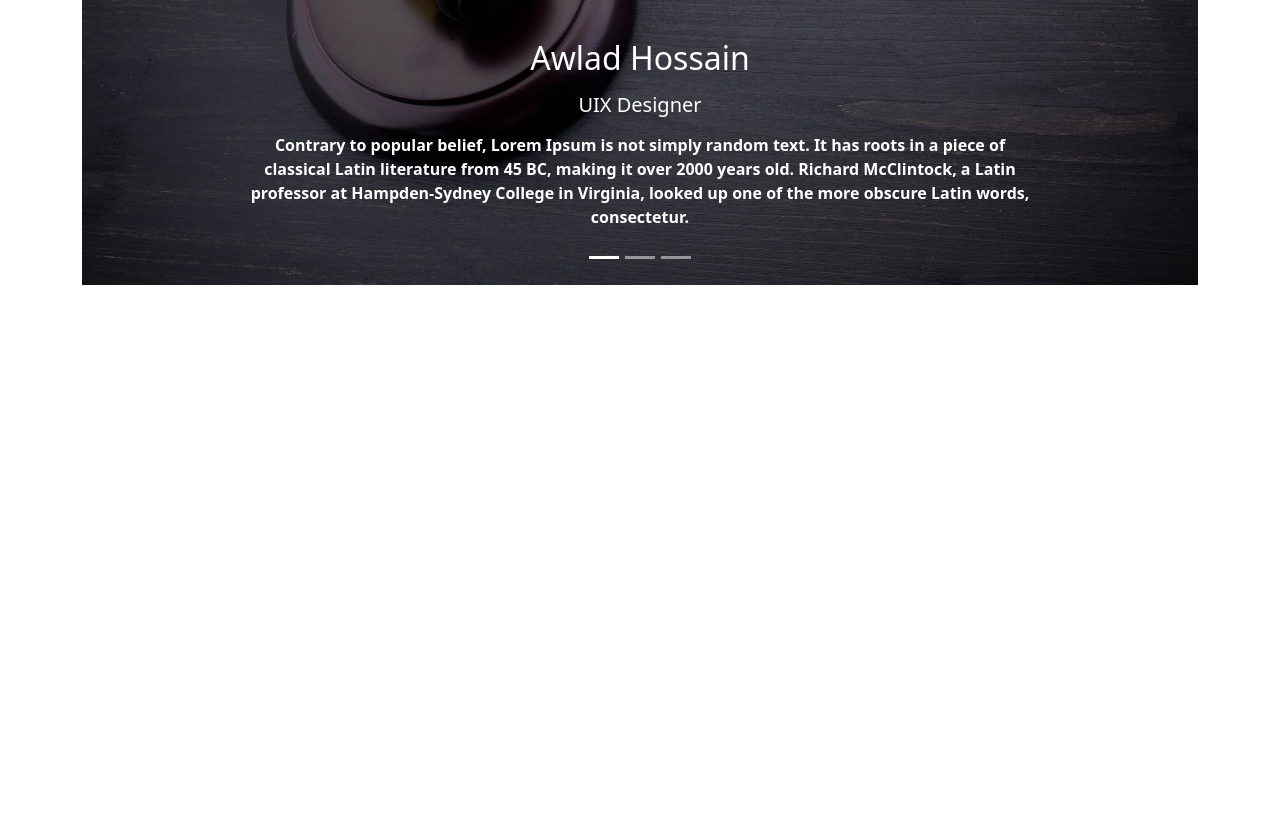
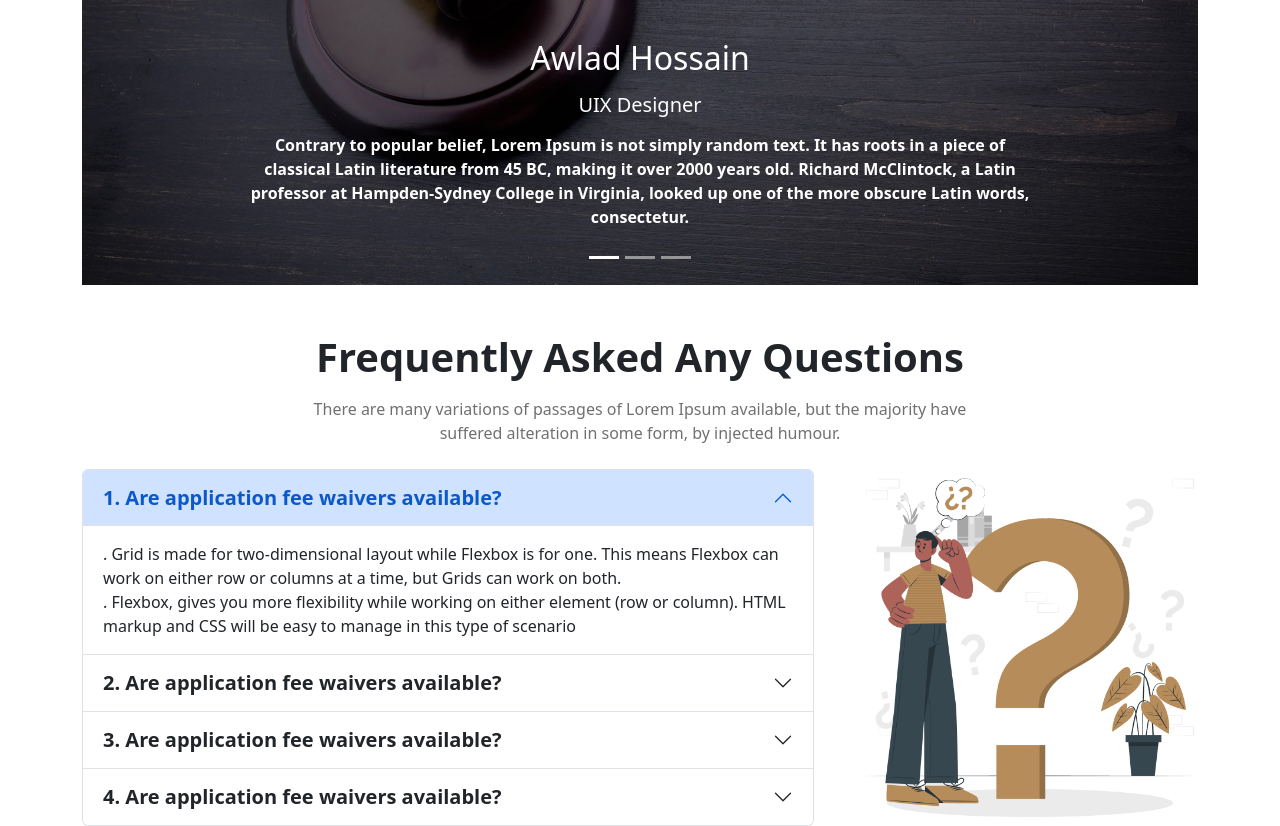
Before and after one commit to mehedihasanjibon/legal-solutions, a plain HTML site: page index.html in a window 1280 px wide. Shown: the part 2442-3268 px from the top of the page. Before the commit the page ends 2727 px from the top, so only its background shows below. Drawn offline with Linux system fonts and the light colour scheme.

Commit message:
frequently section complate

```diff
--- a/index.html
+++ b/index.html
@@ -168,6 +168,76 @@
           </div>
 </section>
 
+<!-- Frequently section -->
+<section class="container mx-auto">
+    <div>
+      <div class="text-center mt-5">
+        <h1 class="fw-bold"> Frequently Asked Any Questions </h1>
+        <p class="sub-title mt-3">
+          There are many variations of passages of Lorem Ipsum available, but the majority have <br> suffered alteration in some form, by injected humour.
+        </p>
+      </div>
+      <div class="flex-items justify-content-center align-items-center mt-4">
+        <div class="accordion me-5" id="accordionPanelsStayOpenExample">
+          <div class="accordion-item">
+            <h2 class="accordion-header" id="panelsStayOpen-headingOne">
+              <button class="accordion-button fw-bold fs-5" type="button" data-bs-toggle="collapse" data-bs-target="#panelsStayOpen-collapseOne" aria-expanded="true" aria-controls="panelsStayOpen-collapseOne">
+               1. Are application fee waivers available?
+              </button>
+            </h2>
+            <div id="panelsStayOpen-collapseOne" class="accordion-collapse collapse show" aria-labelledby="panelsStayOpen-headingOne">
+              <div class="accordion-body">
+                . Grid is made for two-dimensional layout while Flexbox is for one. This means Flexbox can work on either row or columns at a time, but Grids can work on both. <br>
+                . Flexbox, gives you more flexibility while working on either element (row or column). HTML markup and CSS will be easy to manage in this type of scenario
+              </div>
+            </div>
+          </div>
+          <div class="accordion-item">
+            <h2 class="accordion-header" id="panelsStayOpen-headingTwo">
+              <button class="accordion-button fw-bold fs-5 collapsed" type="button" data-bs-toggle="collapse" data-bs-target="#panelsStayOpen-collapseTwo" aria-expanded="false" aria-controls="panelsStayOpen-collapseTwo">
+               2. Are application fee waivers available?
+              </button>
+            </h2>
+            <div id="panelsStayOpen-collapseTwo" class="accordion-collapse collapse" aria-labelledby="panelsStayOpen-headingTwo">
+              <div class="accordion-body">
+                Media queries are a CSS3 function that allows you to specify the display of a document for different output media and screen sizes. The display is adjusted according to certain conditions such as media type, screen orientation or screen resolution.
+              </div>
+            </div>
+          </div>
+          <div class="accordion-item">
+            <h2 class="accordion-header" id="panelsStayOpen-headingThree">
+              <button class="accordion-button fw-bold fs-5 collapsed" type="button" data-bs-toggle="collapse" data-bs-target="#panelsStayOpen-collapseThree" aria-expanded="false" aria-controls="panelsStayOpen-collapseThree">
+               3. Are application fee waivers available?
+              </button>
+            </h2>
+            <div id="panelsStayOpen-collapseThree" class="accordion-collapse collapse" aria-labelledby="panelsStayOpen-headingThree">
+              <div class="accordion-body">
+                . In CSS, the term "box model" is used when talking about design and layout. The CSS box model is essentially a box that wraps around every HTML element. <br>
+                . The CSS box model as a whole applies to block boxes and defines how the different parts of a box — margin, border, padding, and content — work together to create a box that you can see on a page.
+              </div>
+            </div>
+          </div>
+          <div class="accordion-item">
+            <h2 class="accordion-header" id="panelsStayOpen-headingfour">
+              <button class="accordion-button fw-bold fs-5 collapsed" type="button" data-bs-toggle="collapse" data-bs-target="#panelsStayOpen-collapsefour" aria-expanded="false" aria-controls="panelsStayOpen-collapsefour">
+               4. Are application fee waivers available?
+              </button>
+            </h2>
+            <div id="panelsStayOpen-collapsefour" class="accordion-collapse collapse" aria-labelledby="panelsStayOpen-headingfour">
+              <div class="accordion-body">
+                . The semantic HTML tags help the search engines and other user devices to determine the importance and context of web pages. The pages made with semantic elements are much easier to read. It has greater accessibility. It offers a better user experience. <br>
+                . A semantic element clearly describes its meaning to both the browser and the developer. Examples of non-semantic elements: div and span - Tells nothing about its content. Examples of semantic elements: form , table , and article - Clearly defines its content.
+              </div>
+            </div>
+          </div>
+        </div>
+        <div>
+          <img class="h-100 w-100" src="images/faq.png" alt="">
+        </div>
+      </div>
+    </div>
+  </section>
+
     <!-- bootstrap js  -->
     <script src="js/bootstrap.min.js"></script>
 </body>
```
